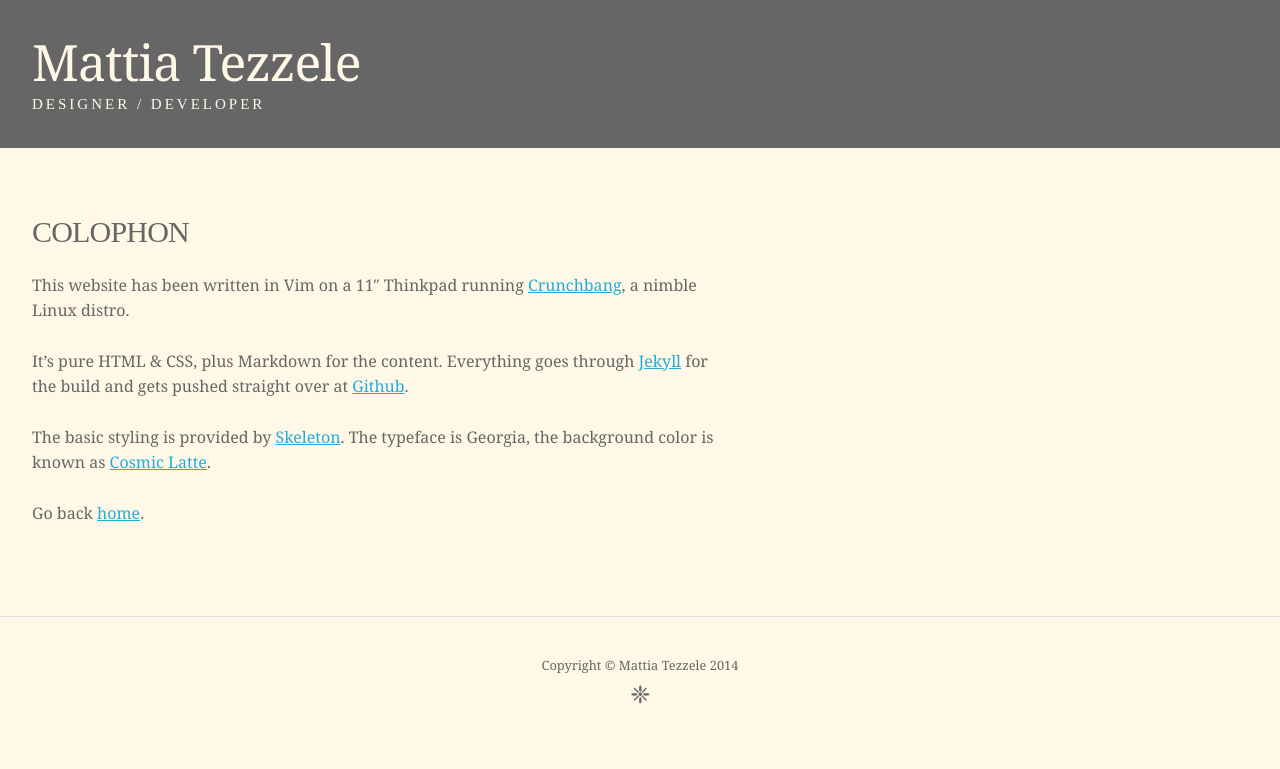
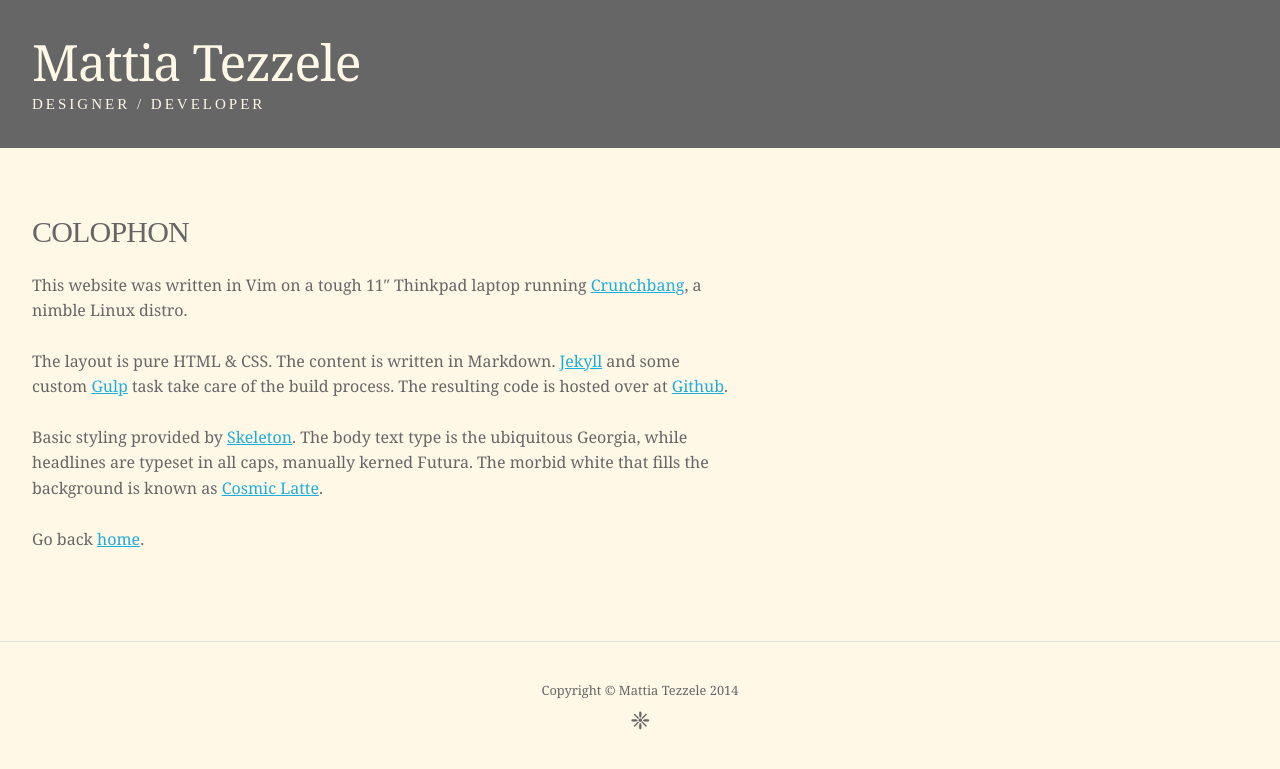
Before and after one commit to mrzool/mrzool.github.io, a Jekyll site: the page built from colophon/index.md, in a window 1280 px wide. Shown: the top 769 px of the page. Built offline with Jekyll 4.4.1, drawn with Linux system fonts in a browser that asks for light colours.

Commit message:
Add some web nerdery to the colophon

```diff
--- a/colophon/index.md
+++ b/colophon/index.md
@@ -5,10 +5,10 @@ title: "Colophon"
 
 #### Colophon
 
-This website has been written in Vim on a 11&Prime; Thinkpad running [Crunchbang](http://crunchbang.org/), a nimble Linux distro.
+This website was written in Vim on a tough 11&Prime; Thinkpad laptop running [Crunchbang](http://crunchbang.org/), a nimble Linux distro.
 
-It's pure HTML &amp; CSS, plus Markdown for the content. Everything goes through [Jekyll](http://jekyllrb.com/) for the build and gets pushed straight over at [Github](https://github.com/).
+The layout is pure HTML &amp; CSS. The content is written in Markdown. [Jekyll](http://jekyllrb.com/) and some custom [Gulp](http://gulpjs.com/) task take care of the build process. The resulting code is hosted over at [Github](https://github.com/).
 
-The basic styling is provided by [Skeleton](http://getskeleton.com/).  The typeface is Georgia, the background color is known as [Cosmic Latte](http://en.wikipedia.org/wiki/Cosmic_latte).
+Basic styling provided by [Skeleton](http://getskeleton.com/).  The body text type is the ubiquitous Georgia, while headlines are typeset in all caps, manually kerned Futura. The morbid white that fills the background is known as [Cosmic Latte](http://en.wikipedia.org/wiki/Cosmic_latte).
 
 Go back [home](/).
```
